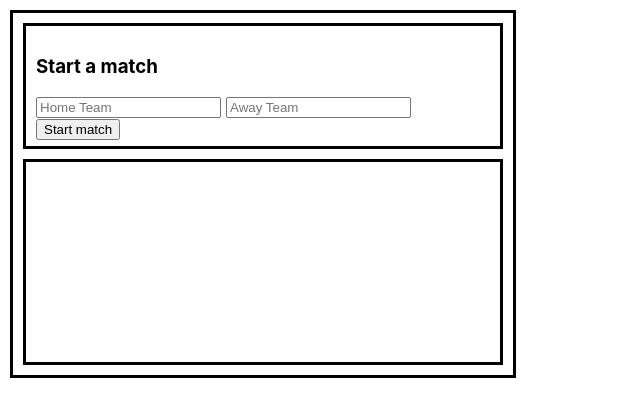
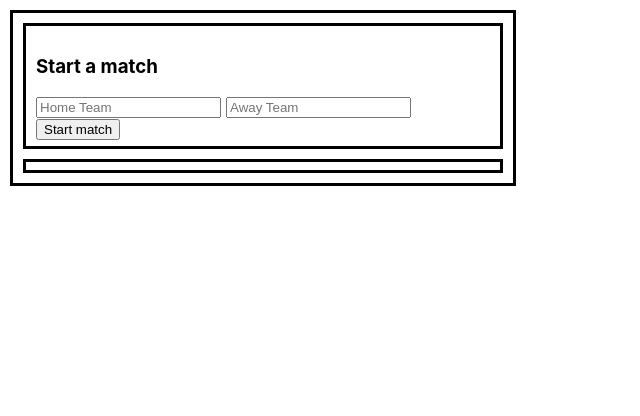
Before and after one commit to juregvoz/scoreboard-frontend, a React (Create React App) app: page / in a window 1280 px wide. Shown: the top 416 px of the page, without its empty margins (0-640 px from the left). Built offline with nearby package versions, Linux system fonts and the light colour scheme.

Commit message:
Add MatchRow component, show created matches in scoreboard

```diff
--- a/src/App.css
+++ b/src/App.css
@@ -14,10 +14,22 @@
 
 .Scoreboard {
   border-style: solid;
-  height: 200px;
+  height: min-200px;
   margin: 10px;
 }
 
 .InputTeam {
   margin-right: 5px;
 }
+
+.UL {
+  margin: 2px;
+  padding: 2px;
+}
+
+.MatchRow {
+  border: 1px solid;
+  padding: 5px;
+  margin: 7px;
+  list-style-type: none;
+}
--- a/src/App.js
+++ b/src/App.js
@@ -10,7 +10,7 @@ function App() {
   return (
     <div className="App">
       <MatchStarter matches={matches} setMatches={setMatches} />
-      <Scoreboard />
+      <Scoreboard matches={matches} />
     </div>
   );
 }
--- /dev/null
+++ b/src/components/MatchRow.js
@@ -0,0 +1,14 @@
+import "../App.css";
+
+function MatchRow(props) {
+  const match = props.match;
+  let result = `${match.homeTeam} ${match.homeTeamScore} - ${match.awayTeam} ${match.awayTeamScore}`;
+
+  return (
+    <li className="MatchRow">
+      <div>{result}</div>
+    </li>
+  );
+}
+
+export default MatchRow;
--- a/src/components/MatchStarter.js
+++ b/src/components/MatchStarter.js
@@ -6,12 +6,18 @@ function MatchStarter(props) {
   const [homeTeam, setHomeTeam] = useState("");
   const [awayTeam, setAwayTeam] = useState("");
 
-  const handleClick = () => {
+  const startMatch = () => {
     if (homeTeam != "" && awayTeam != "") {
       var match = new Match(homeTeam, awayTeam);
       props.setMatches([...props.matches, match]);
       setHomeTeam("");
       setAwayTeam("");
+    }
+  };
+
+  const handleEnter = (e) => {
+    if (e.key === "Enter") {
+      startMatch();
     }
   };
 
@@ -32,8 +38,9 @@ function MatchStarter(props) {
           placeholder="Away Team"
           value={awayTeam}
           onChange={(e) => setAwayTeam(e.target.value)}
+          onKeyDown={handleEnter}
         ></input>
-        <button onClick={handleClick}>Start match</button>
+        <button onClick={startMatch}>Start match</button>
       </div>
     </div>
   );
--- a/src/components/Scoreboard.js
+++ b/src/components/Scoreboard.js
@@ -1,7 +1,16 @@
 import "../App.css";
+import MatchRow from "./MatchRow.js";
 
-function Scoreboard() {
-  return <div className="Scoreboard"></div>;
+function Scoreboard(props) {
+  return (
+    <div className="Scoreboard">
+      <ul className="UL">
+        {props.matches.map((match, index) => (
+          <MatchRow key={index} match={match} index={index} />
+        ))}
+      </ul>
+    </div>
+  );
 }
 
 export default Scoreboard;
```
